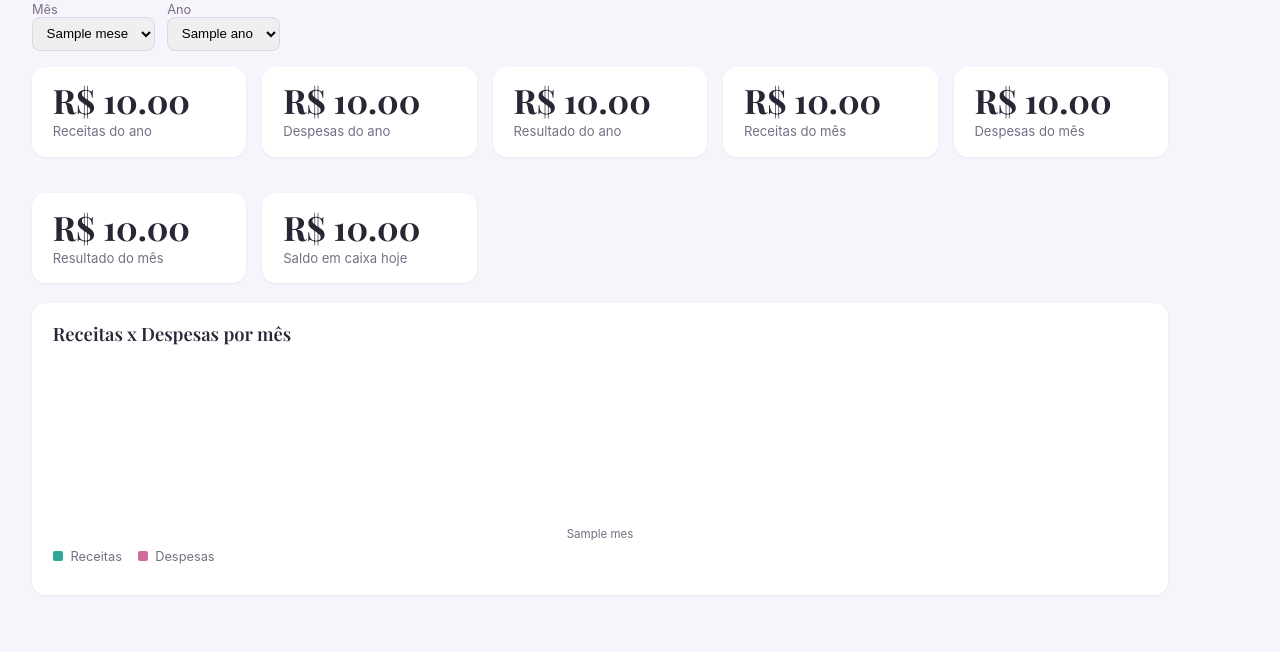
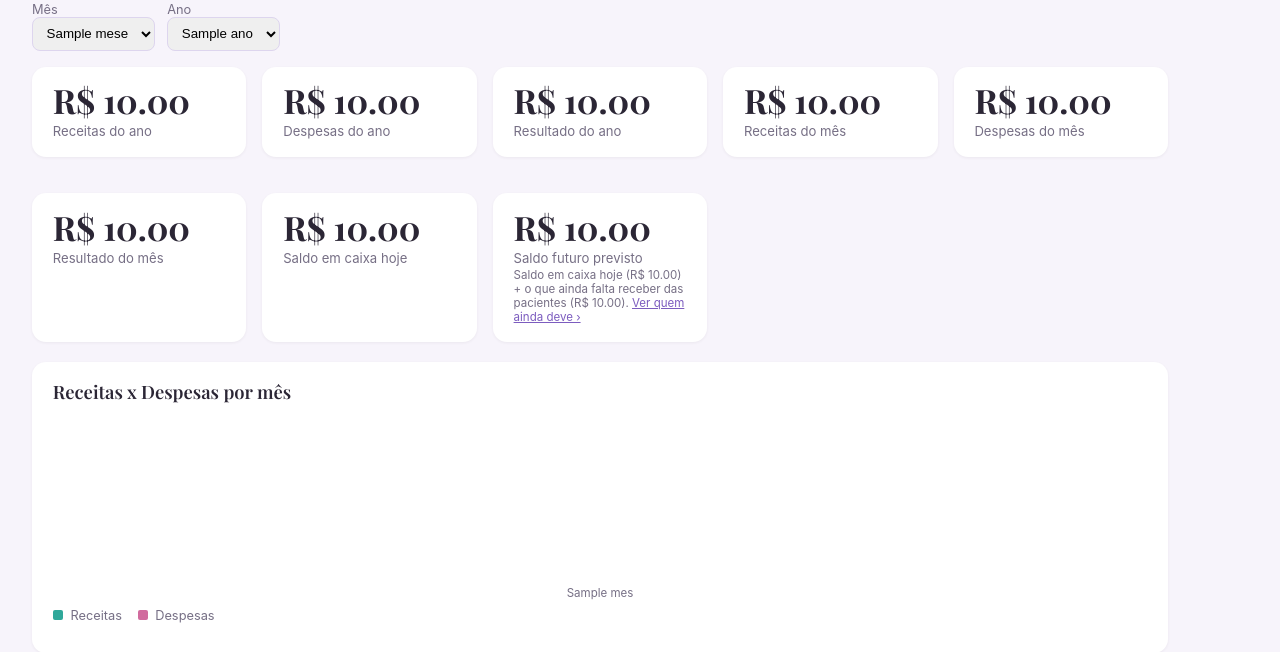
Before and after one commit to clauribeyro-crypto/central-sistemamelanogenico, a Django app: template templates/financeiro/painel.html in a window 1280 px wide. Shown: the part 192-844 px from the top of the page. Before the commit the page ends 756 px from the top, so only its background shows below. Run offline with Django 5.2, Linux system fonts and the light colour scheme; the template is opened without the code that fills it: most values are stand-ins (such as "Sample title", 1, 10 or a date in 2020).

Commit message:
Traz de volta o "Saldo futuro previsto", agora só com pendência real de paciente
A Cláudia pediu pra tirar o card, mas depois viu que ele fazia sentido —
o que confundia era misturar com "lançamentos previstos" do Financeiro
geral (um conceito à parte, que ela não usa). Agora o cálculo é só:
saldo em caixa hoje + o que ainda falta receber das pacientes — sem
entrar mais nenhum lançamento previsto da empresa nessa conta.

O card mostra os dois números que compõem o total (saldo hoje e
pendência de pacientes) e linka direto pro Relatório por paciente com
período bem largo, pra ela conferir quem exatamente ainda deve.

Co-Authored-By: Claude Sonnet 5 <noreply@anthropic.com>
Claude-Session: https://claude.ai/code/session_01HJsDAzoLzDQRNraZT4zxDk

```diff
--- a/templates/financeiro/painel.html
+++ b/templates/financeiro/painel.html
@@ -203,6 +203,14 @@
                 <div class="num">R$ {{ saldo_hoje|floatformat:2 }}</div>
                 <div class="rotulo">Saldo em caixa hoje</div>
             </div>
+            <div class="card stat">
+                <div class="num">R$ {{ saldo_futuro_previsto|floatformat:2 }}</div>
+                <div class="rotulo">Saldo futuro previsto</div>
+                <div style="font-size:.72rem; color:var(--text-muted); margin-top:.15rem;">
+                    Saldo em caixa hoje (R$ {{ saldo_hoje|floatformat:2 }}) + o que ainda falta receber das pacientes (R$ {{ saldo_pendente_pacientes|floatformat:2 }}).
+                    <a href="{% url 'financeiro:relatorio' %}?inicio=2000-01-01&fim=2099-12-31">Ver quem ainda deve ›</a>
+                </div>
+            </div>
         </div>
 
         <div class="card">
```
Also changed, not shown: financeiro/views.py (+11 -0 lines).
